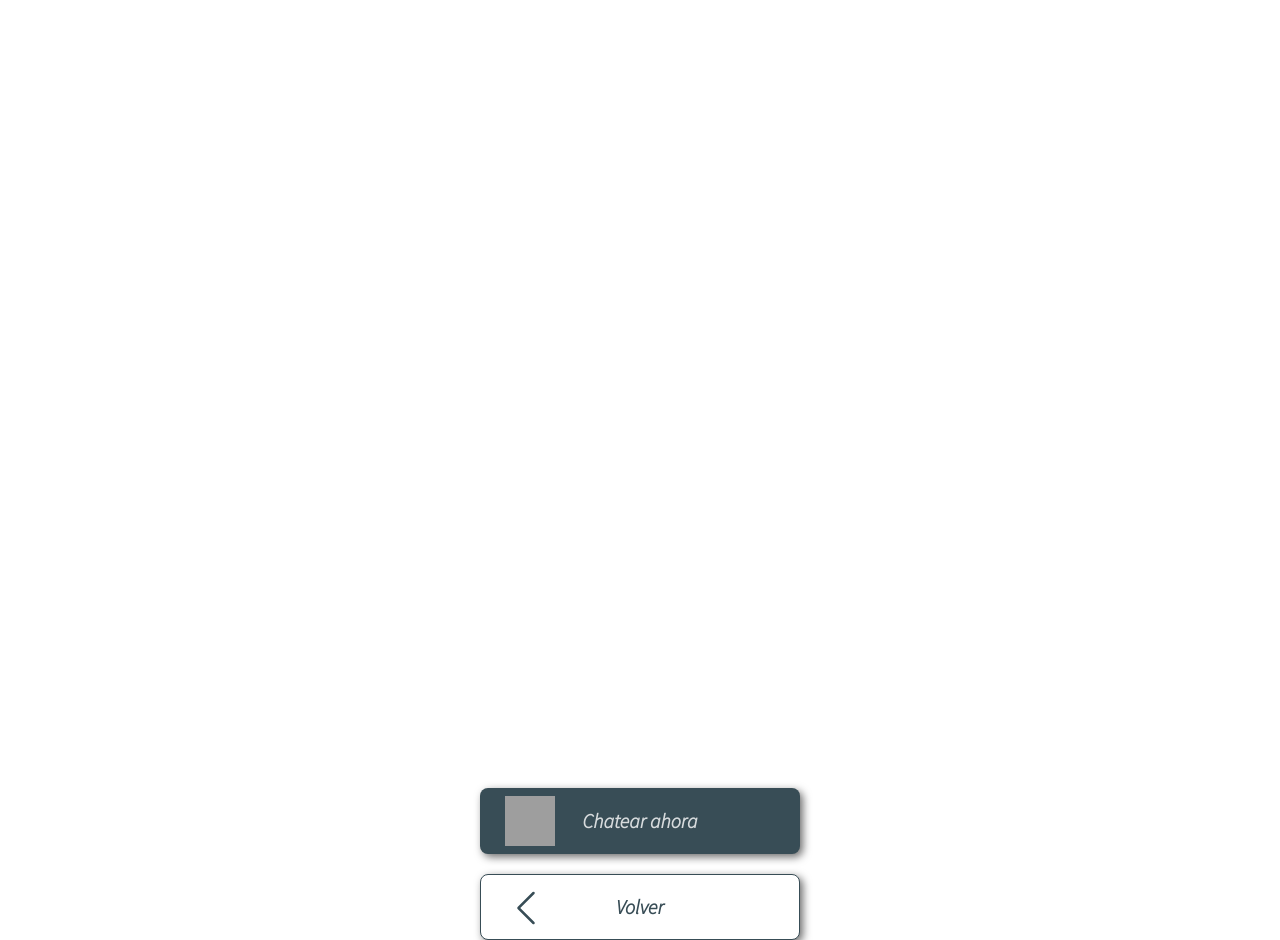
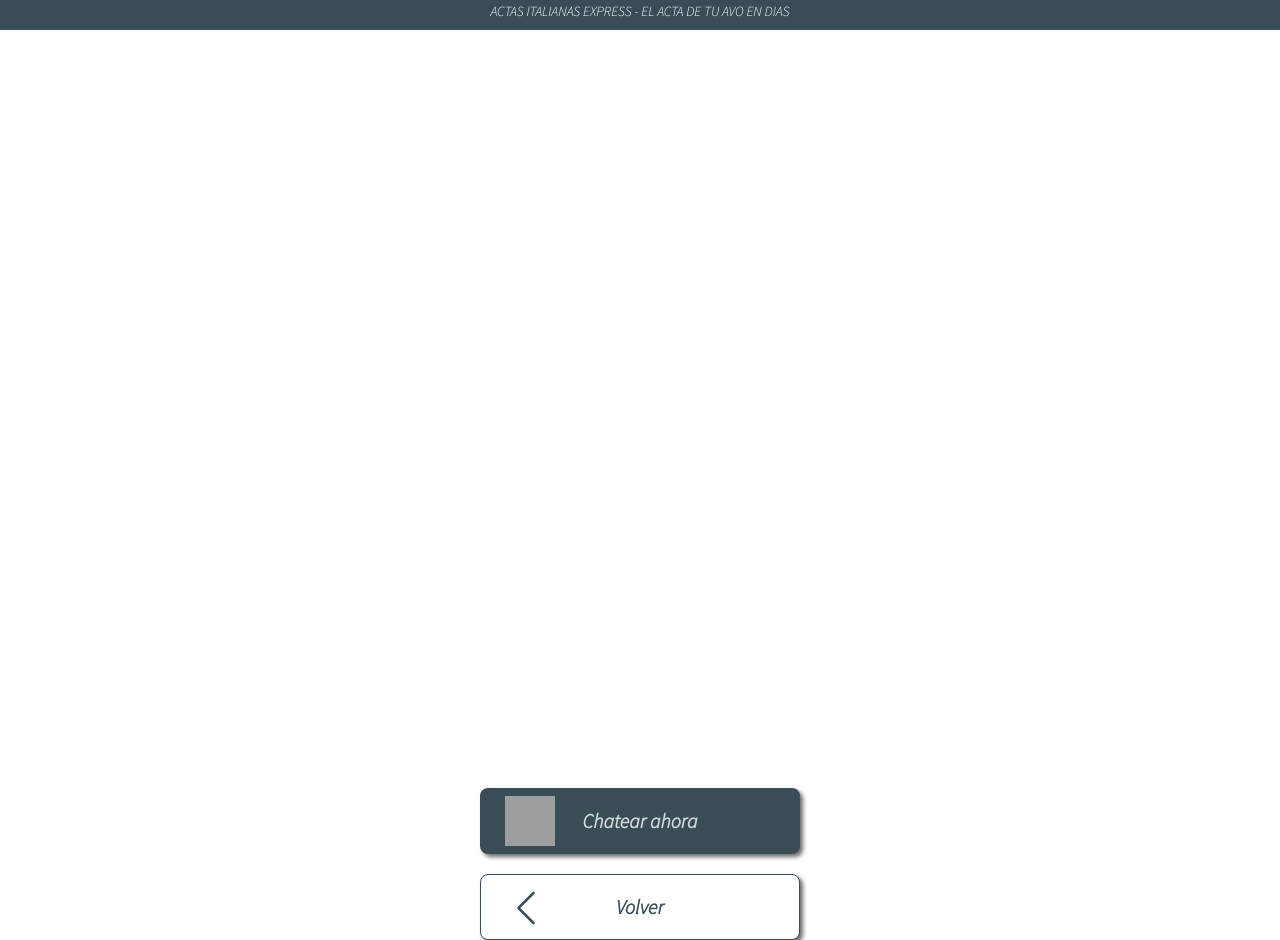
Before and after one commit to estebanaltamura/actas-italianas-express, a React (Create React App) app: page /graciasPorSuConsulta in a window 1280 px wide. Built offline with nearby package versions, Linux system fonts and the light colour scheme; grey boxes are pictures that could not be loaded.

Commit message:
actualizacion

```diff
--- a/src/components/GraciasPorSuConsulta/GraciasPorSuConsulta.css
+++ b/src/components/GraciasPorSuConsulta/GraciasPorSuConsulta.css
@@ -25,7 +25,7 @@
     cursor: pointer;
     border: none;
     border-radius: 8px;
-    box-shadow: 3px 3px 8px 0px #6c6c6c;
+    box-shadow: 3px 3px 4px 0px #6c6c6c;
     background: #384d56;
     color: rgba(255, 255, 255, 0.8);
     margin: 20px 30px 0 30px;
@@ -57,7 +57,7 @@
     cursor: pointer;
     border: 1px solid #384d56;
     border-radius: 8px;
-    box-shadow: 3px 3px 8px 0px #6c6c6c;
+    box-shadow: 3px 3px 4px 0px #6c6c6c;
     background: white;
     color: #384d56;
     margin: 20px 30px 0 30px;
--- a/src/components/GraciasPorSuConsulta/GraciasPorSuConsulta.js
+++ b/src/components/GraciasPorSuConsulta/GraciasPorSuConsulta.js
@@ -1,6 +1,7 @@
 import { useEffect } from "react"
 import { useNavigate } from "react-router-dom"
 import { BsChevronLeft } from "react-icons/bs";
+import { Header } from "../Header/Header";
 import "./GraciasPorSuConsulta.css"
 
 export const GraciasPorSuConsulta = ()=> {
@@ -12,6 +13,8 @@ export const GraciasPorSuConsulta = ()=> {
     },[])
 
     return(
+        <>
+            <Header />
             <div className="mensajeGraciasContainer">
                 <div className="buttonsContainer">
 
@@ -25,5 +28,6 @@ export const GraciasPorSuConsulta = ()=> {
                     </button>
                 </div>
             </div>
+        </>
     )
 }
```
Lines whose indentation alone changed are shown as unchanged.
